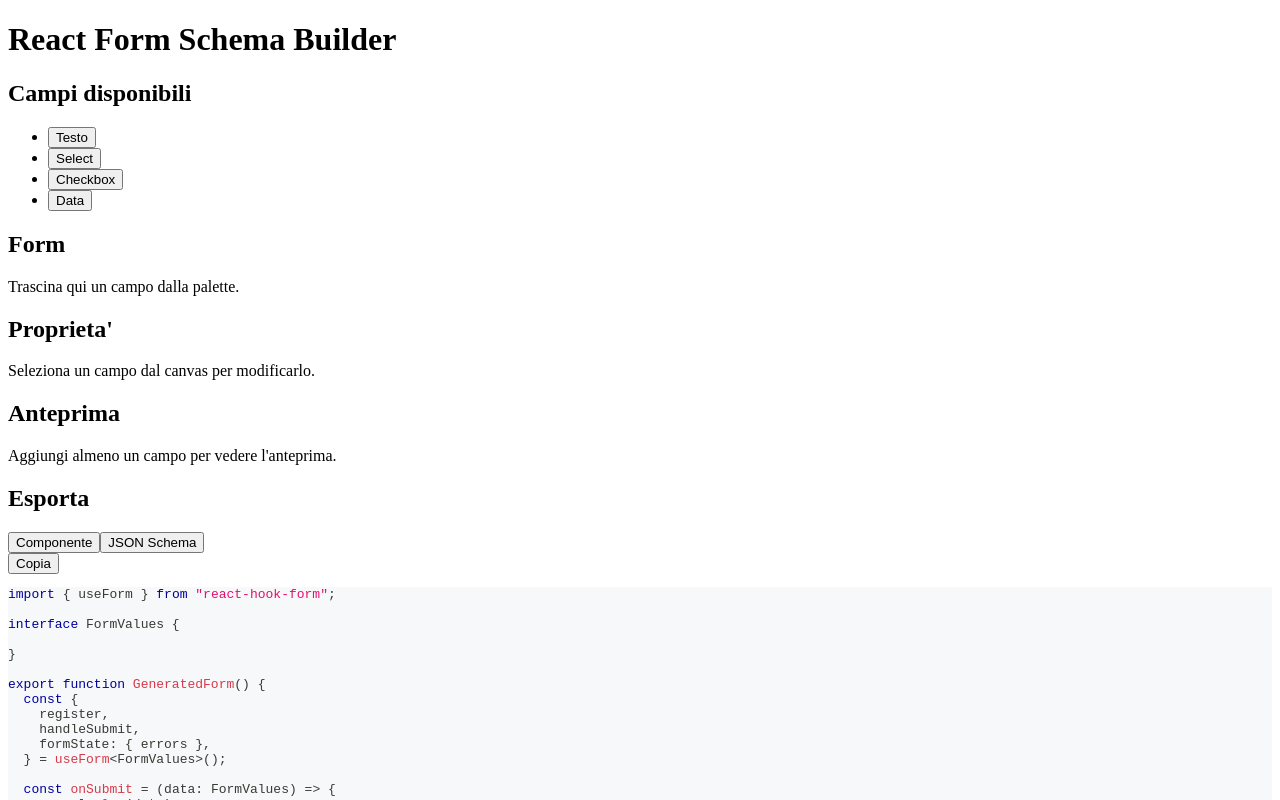
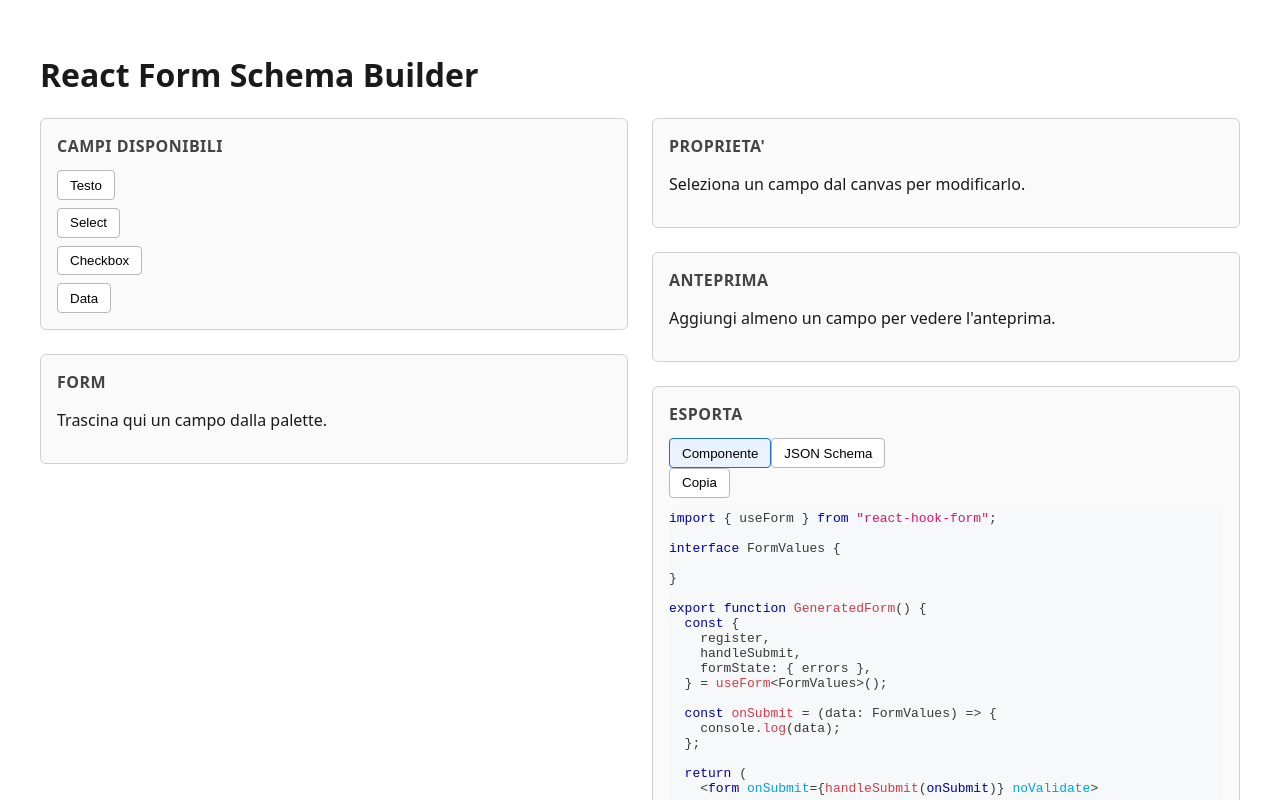
Before and after one commit to ciroperf/react-form-schema-builder, a React (Vite) app: page / in a window 1280 px wide. Shown: the top 800 px of the page. Built offline with nearby package versions, Linux system fonts and the light colour scheme.

Commit message:
Assemble builder layout with columns and minimal stylesheet (#16)
Co-authored-by: claude[bot] <41898282+claude[bot]@users.noreply.github.com>

```diff
--- /dev/null
+++ b/src/App.css
@@ -0,0 +1,77 @@
+.app-layout {
+  max-width: 1200px;
+  margin: 0 auto;
+  padding: 1.5rem;
+  font-family: system-ui, sans-serif;
+  color: #1a1a1a;
+}
+
+.app-columns {
+  display: flex;
+  gap: 1.5rem;
+  align-items: flex-start;
+}
+
+.app-column {
+  flex: 1;
+  min-width: 0;
+  display: flex;
+  flex-direction: column;
+  gap: 1.5rem;
+}
+
+.app-layout aside,
+.app-layout section {
+  border: 1px solid #d0d0d0;
+  border-radius: 6px;
+  padding: 1rem;
+  background: #fafafa;
+}
+
+.app-layout h2 {
+  margin-top: 0;
+  font-size: 1rem;
+  text-transform: uppercase;
+  letter-spacing: 0.03em;
+  color: #444;
+}
+
+.app-layout ul {
+  list-style: none;
+  margin: 0;
+  padding: 0;
+  display: flex;
+  flex-direction: column;
+  gap: 0.5rem;
+}
+
+.app-layout label {
+  display: block;
+  margin-bottom: 0.75rem;
+  font-size: 0.9rem;
+}
+
+.app-layout input,
+.app-layout textarea,
+.app-layout select {
+  display: block;
+  width: 100%;
+  margin-top: 0.25rem;
+  padding: 0.4rem;
+  box-sizing: border-box;
+  border: 1px solid #b8b8b8;
+  border-radius: 4px;
+}
+
+.app-layout button {
+  cursor: pointer;
+  border: 1px solid #b8b8b8;
+  border-radius: 4px;
+  background: #fff;
+  padding: 0.4rem 0.75rem;
+}
+
+.app-layout [aria-selected="true"] {
+  border-color: #1a6fd4;
+  background: #eaf2fd;
+}
--- a/src/App.tsx
+++ b/src/App.tsx
@@ -6,6 +6,7 @@ import { PALETTE_DRAG_PREFIX, FieldPalette } from "./components/FieldPalette";
 import { FormPreview } from "./components/FormPreview";
 import { createField, type FormField } from "./schema/field";
 import { useFormBuilder } from "./state/useFormBuilder";
+import "./App.css";
 
 export function App() {
   const { fields, addField, reorderField, updateField, selectedFieldId, selectField } =
@@ -37,15 +38,21 @@ export function App() {
   }
 
   return (
-    <main>
+    <main className="app-layout">
       <h1>React Form Schema Builder</h1>
+      <div className="app-columns">
+        <div className="app-column app-column-build">
           <DndContext onDragEnd={handleDragEnd}>
             <FieldPalette />
             <FormCanvas fields={fields} selectedFieldId={selectedFieldId} onSelectField={selectField} />
           </DndContext>
+        </div>
+        <div className="app-column app-column-edit">
           <FieldInspector field={selectedField} updateField={updateField} />
           <FormPreview fields={fields} />
           <CodeExport fields={fields} />
+        </div>
+      </div>
     </main>
   );
 }
```
Also changed, not shown: 1 other file (tests, documents, lock files or other folders). Lines whose indentation alone changed are shown as unchanged.
